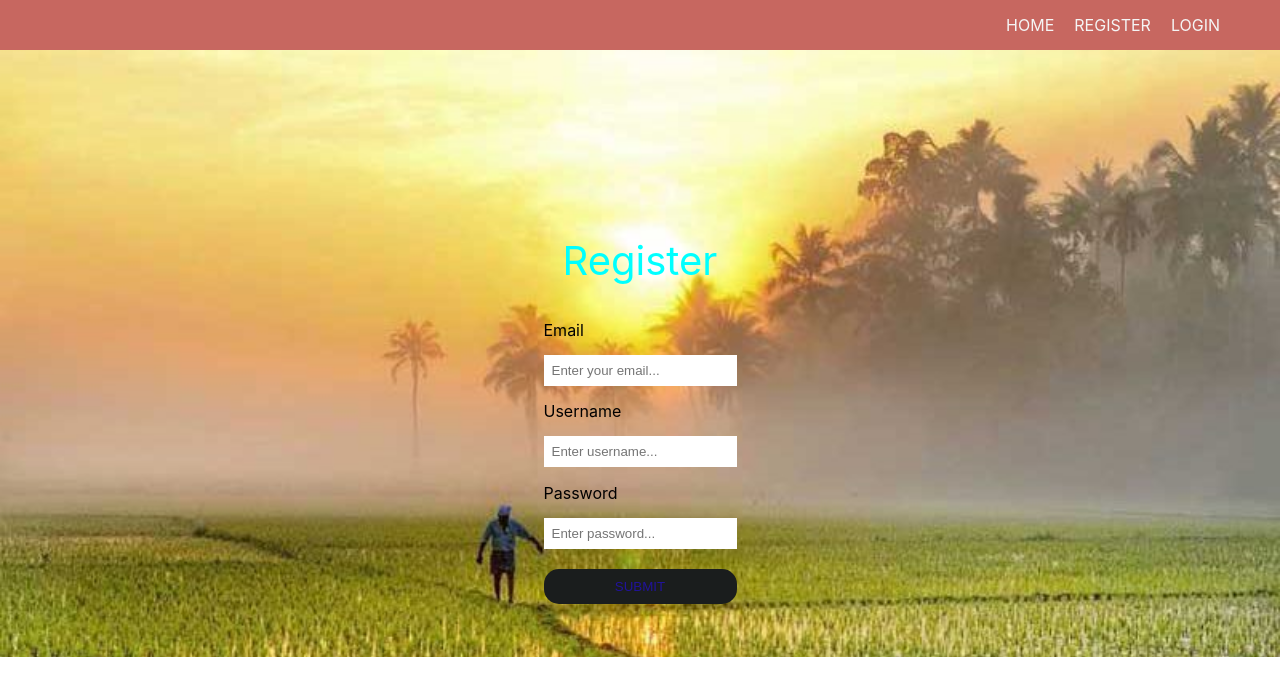
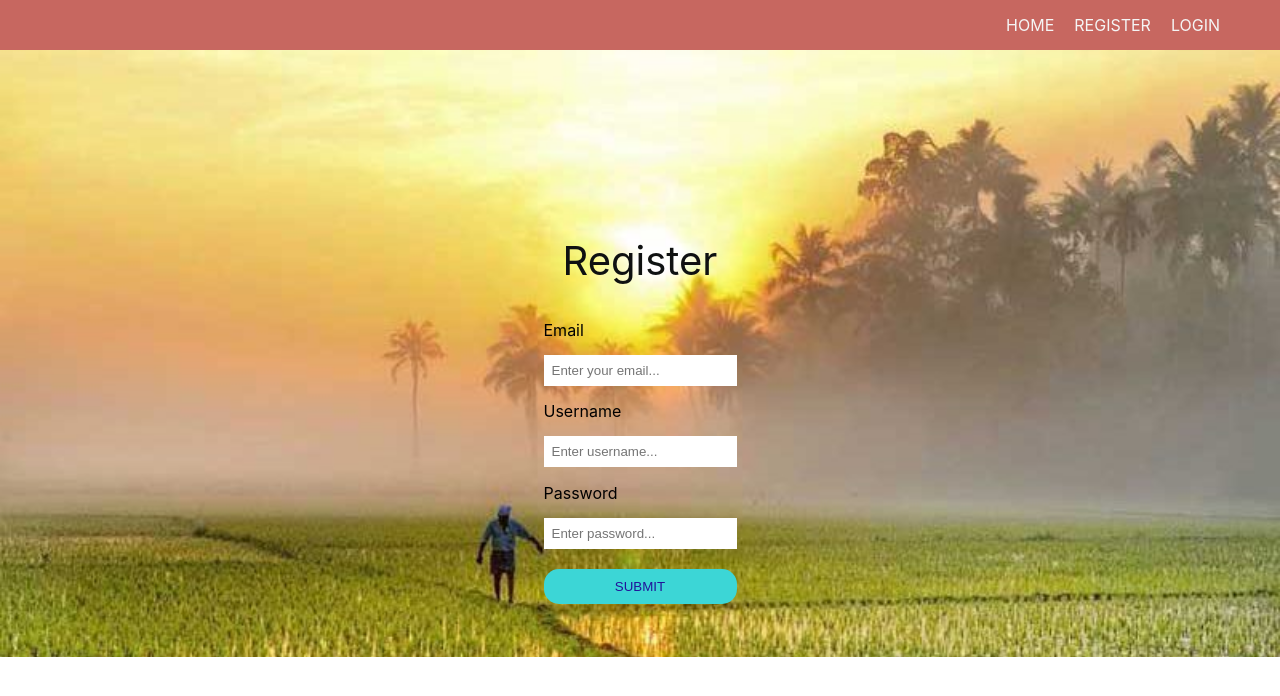
Before and after one commit to PratheeshAcharath/BlogAppFrontEnd, a React (Create React App) app: page /register in a window 1280 px wide. Shown: the top 696 px of the page. Built offline with nearby package versions, Linux system fonts and the light colour scheme; a web font is replaced by a local one.

Commit message:
Update register.css

```diff
--- a/src/components/register/register.css
+++ b/src/components/register/register.css
@@ -8,7 +8,7 @@
 
 .registerTitle {
     font-size: 40px;
-    color: cyan;
+    color: rgb(15, 17, 17);
 }
 
 .registerForm {
@@ -30,7 +30,7 @@
 .registerButton {
     margin-top: 20px;
     cursor: pointer;
-    background-color: rgb(26, 29, 29);
+    background-color: rgb(60, 214, 214);
     border: none;
     color: rgb(33, 19, 153);
     border-radius: 15px;
```
